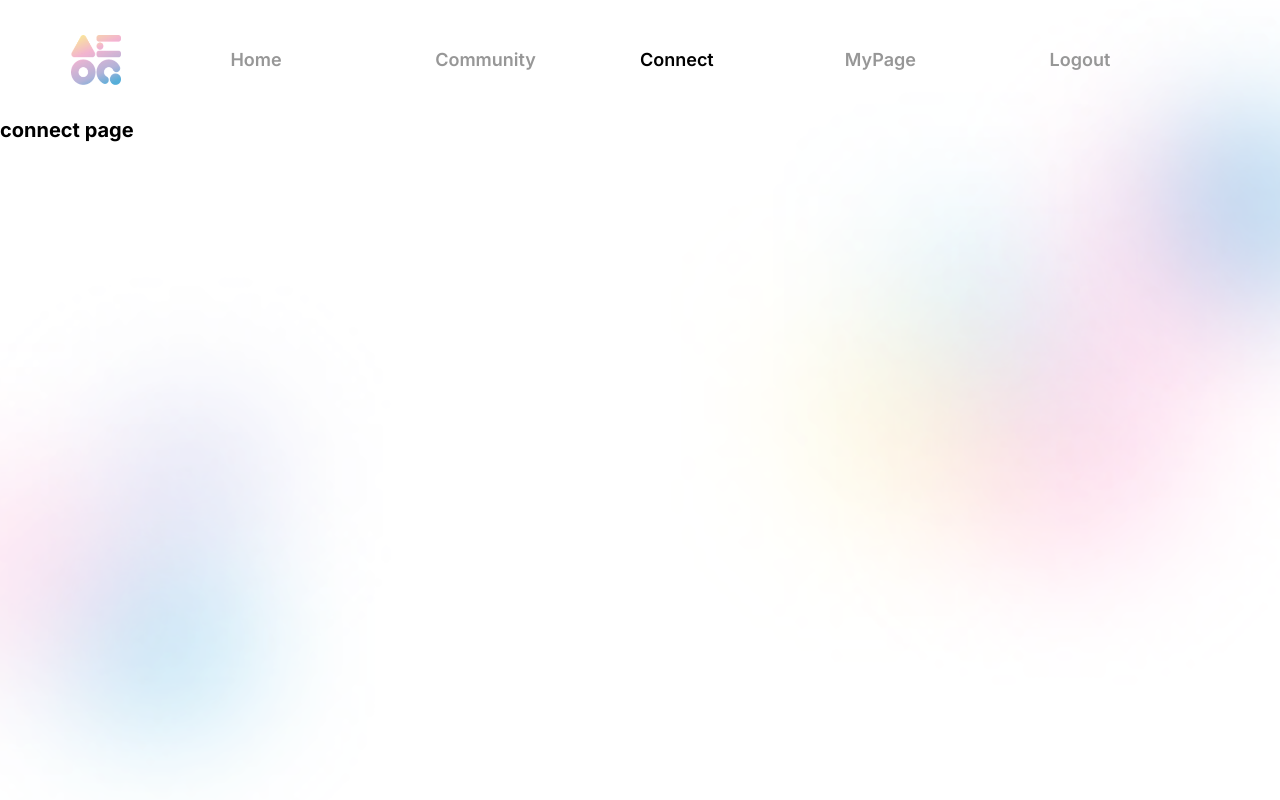
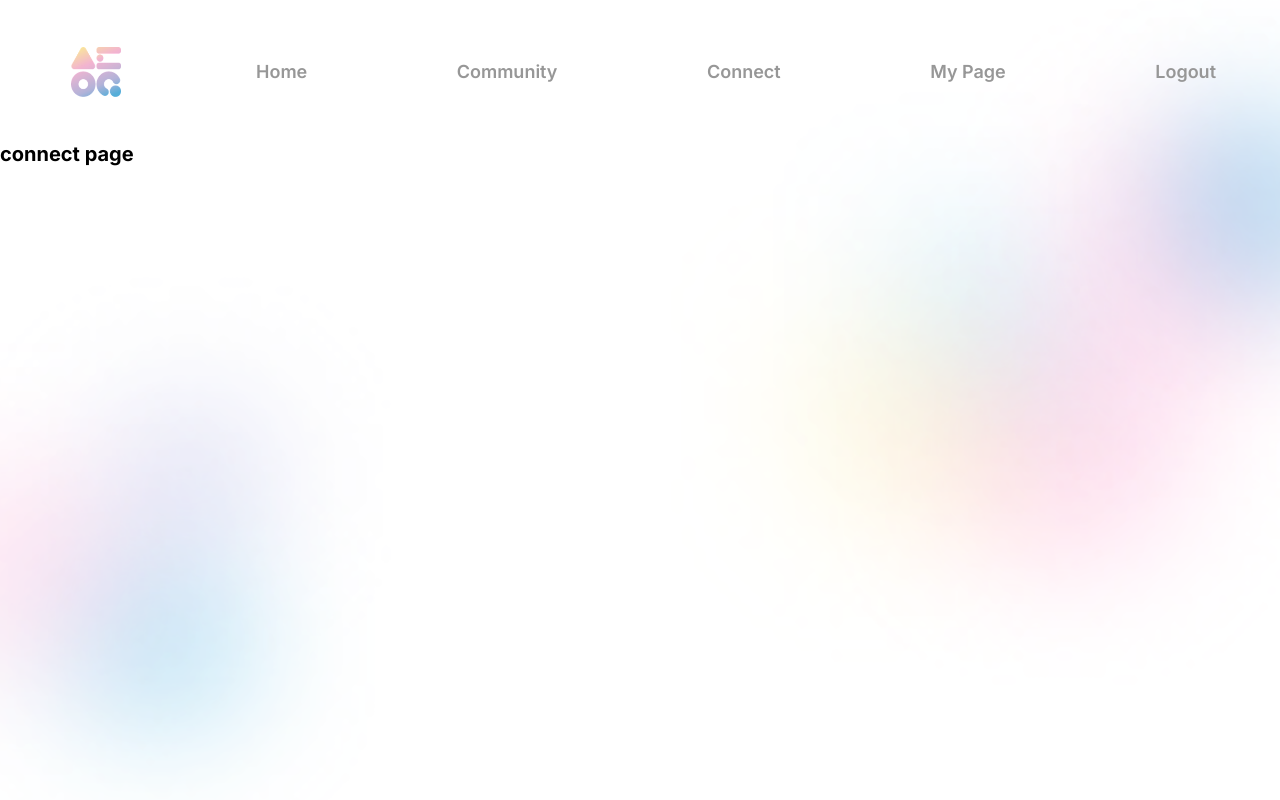
Before and after one commit to stockOneQ/front, a Next.js app: page /connect in a window 1280 px wide. Built offline with nearby package versions, Linux system fonts and the light colour scheme.

Commit message:
refactor - header ul 정렬 - styled components 파일 분리

```diff
--- a/components/common/Header/header.tsx
+++ b/components/common/Header/header.tsx
@@ -6,12 +6,14 @@ import logo from "../../../public/favicon/favicon-192.png";
 import { useState, useEffect } from "react";
 import { useRouter } from "next/router";
 
+import * as H from "./headerModule";
+
 const Header = () => {
   const [activeLink, setActiveLink] = useState("");
   const router = useRouter();
 
   useEffect(() => {
-    const handleRouteChange = (url) => {
+    const handleRouteChange = (url: string) => {
       // URL에서 현재 경로
       const route = url === "/" ? "home" : url.split("/").slice(-1)[0];
       // 현재 경로에 기반하여 activeLink 상태를 업데이트
@@ -19,11 +21,13 @@ const Header = () => {
     };
 
     // 페이지 로드 시에 activeLink 상태를 초기화
-    setActiveLink(router.pathname === "/" ? "home" : router.pathname.split("/").slice(-1)[0]);
+    setActiveLink(
+      router.pathname === "/" ? "home" : router.pathname.split("/").slice(-1)[0]
+    );
 
     // routeChangeComplete 이벤트를 구독하여 activeLink 상태를 업데이트
     router.events.on("routeChangeComplete", handleRouteChange);
-    // 컴포넌트가 언마운트될 때 routeChangeComplete 이벤트 구독을 해제,  불필요한 이벤트 구독이 남아있지 않도록
+    // 컴포넌트가 언마운트될 때 routeChangeComplete 이벤트 구독을 해제, 불필요한 이벤트 구독이 남아있지 않도록
     return () => {
       router.events.off("routeChangeComplete", handleRouteChange);
     };
@@ -42,9 +46,9 @@ const Header = () => {
         <link rel="apple-touch-icon" href="favicon/favicon-apple.png" />
         <link rel="manifest" href="manifest.webmanifest" />
       </Head>
-      <nav className="nav_bar">
-        <div className="logo_box">
-          <a href="/" aria-label="메인페이지로 이동">
+      <H.NavWrapper>
+        <H.LogoBox>
+          <Link href="/" aria-label="메인페이지로 이동">
             <Image
               role="main-link"
               src={logo}
@@ -52,92 +56,43 @@ const Header = () => {
               width={50}
               height={50}
             />
-          </a>
-        </div>
-        <div className="menu_bar">
-          <ul className="nav_ul">
-            <li
+          </Link>
+        </H.LogoBox>
+        <H.MenuBar>
+          <H.NavList>
+            <H.NavItem
               onClick={() => setActiveLink("home")}
               className={activeLink === "home" ? "active" : ""}
             >
               <Link href="/">Home</Link>
-            </li>
-            <li
+            </H.NavItem>
+            <H.NavItem
               onClick={() => setActiveLink("community")}
               className={activeLink === "community" ? "active" : ""}
             >
               <Link href="/community">Community</Link>
-            </li>
-            <li
+            </H.NavItem>
+            <H.NavItem
               onClick={() => setActiveLink("connect")}
               className={activeLink === "connect" ? "active" : ""}
             >
               <Link href="/connect">Connect</Link>
-            </li>
-            <li
+            </H.NavItem>
+            <H.NavItem
               onClick={() => setActiveLink("myPage")}
               className={activeLink === "myPage" ? "active" : ""}
             >
-              <Link href="/myPage">MyPage</Link>
-            </li>
-            <li
+              <Link href="/myPage">My Page</Link>
+            </H.NavItem>
+            <H.NavItem
               onClick={() => setActiveLink("logout")}
               className={activeLink === "logout" ? "active" : ""}
             >
               <Link href="/login">Logout</Link>
-            </li>
-          </ul>
-        </div>
-      </nav>
-      <style jsx>{`
-        .nav_bar {
-          display: flex;
-          width: 100vw;
-          height: 15vh;
-          min-height: 50px;
-          position: relative;
-        }
-
-        .menu_bar {
-          width: 85%;
-          padding-left: 3%;
-        }
-
-        .nav_ul {
-          display: flex;
-          flex-wrap: wrap;
-          justify-content: flex-start;
-          transform: translateY(-50%);
-          position: absolute;
-          width: 80%;
-          top: 50%;
-        }
-
-        .nav_ul li {
-          font-size: 18px;
-          font-weight: 600;
-          color: #979797;
-          flex: 0 0 20%;
-        }
-
-        .nav_ul li.active {
-          color: #000000;
-          /* Add any other styles you want to apply to the active link */
-        }
-
-        .logo_box {
-          width: 15vw;
-          display: flex;
-          justify-content: center;
-          align-items: center;
-        }
-
-        .logo_box img {
-          margin-left: 17vw;
-          border-radius: 100px;
-          user-select: none;
-        }
-      `}</style>
+            </H.NavItem>
+          </H.NavList>
+        </H.MenuBar>
+      </H.NavWrapper>
     </>
   );
 };
--- a/components/common/Header/headerModule.ts
+++ b/components/common/Header/headerModule.ts
@@ -1,39 +1,43 @@
-import styled from 'styled-components';
+import styled from "styled-components";
 
-const NavWrapper = styled.nav`
+export const NavWrapper = styled.nav`
   display: flex;
   width: 100vw;
-  height: 15vh;
+  height: 18vh;
   min-height: 50px;
-  position: relative;
 `;
 
-const LogoBox = styled.div`
+export const LogoBox = styled.div`
   width: 15vw;
   display: flex;
   justify-content: center;
   align-items: center;
 `;
 
-const NavUl = styled.ul`
+export const MenuBar = styled.div`
+  width: 85%;
+  padding: 0% 5%;
+
   display: flex;
-  top: 50%;
-  height: 18px;
-  transform: translateY(-50%);
-  position: absolute;
-  display: flex;
+  justify-content: center;
+  align-items: center;
 `;
 
-const NavLi = styled.li`
+export const NavList = styled.ul`
+  display: flex;
+  justify-content: space-between;
+  align-items: center;
+
+  width: 100%;
+  height: 18px;
+`;
+
+export const NavItem = styled.li`
   font-size: 18px;
   font-weight: 600;
-  top: 40%;
-  margin-left: 70%;
   color: #979797;
+
+  &:active {
+    color: #000000;
+  }
 `;
-
-const LogoImage = styled.img`
-  margin-left: 17vw;
-  border-radius: 100px;
-  user-select: none;
-`;
```
